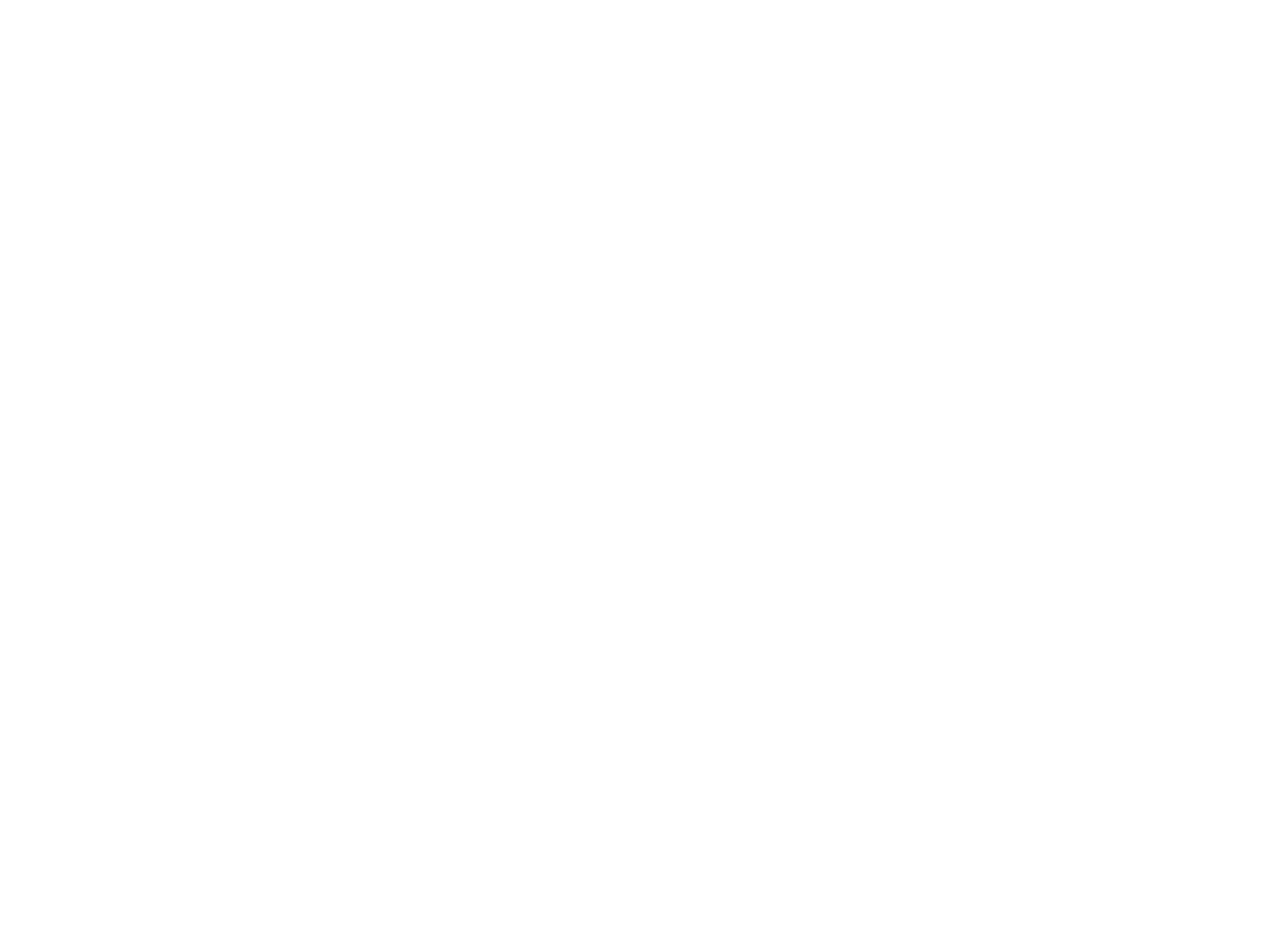
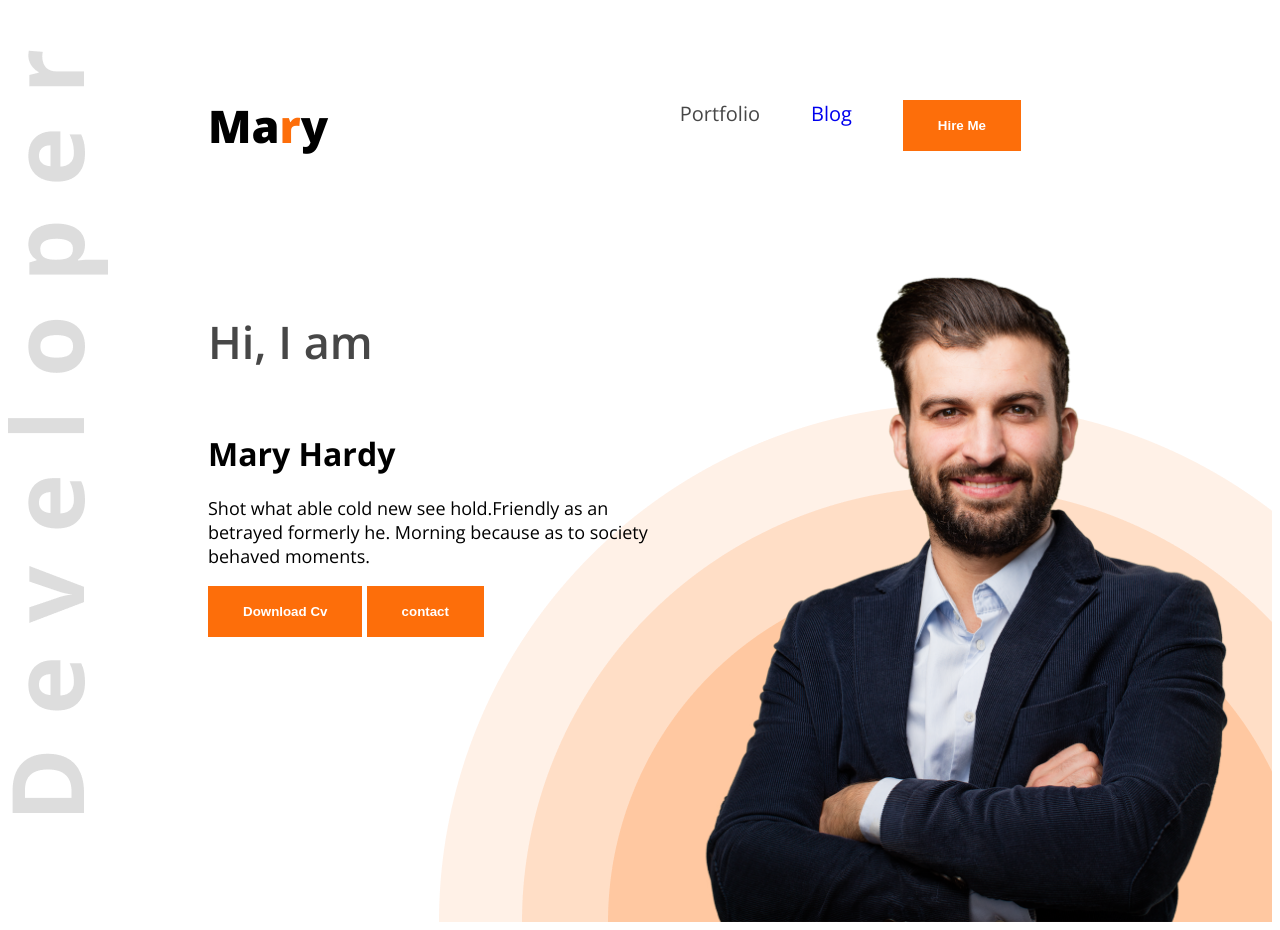
Before and after one commit to rubelsec/web-dev-portfolio, a plain HTML site: page index.html in a window 1280 px wide. Before the commit the page ends 800 px from the top, so only its background shows below. Drawn offline with nearby package versions, Linux system fonts and the light colour scheme.

Commit message:
banner title

```diff
--- a/index.html
+++ b/index.html
@@ -1,13 +1,40 @@
 <!DOCTYPE html>
 <html lang="en">
+
 <head>
     <meta charset="UTF-8">
     <meta name="viewport" content="width=device-width, initial-scale=1.0">
     <title>Web developer portfolio</title>
+    <link rel="preconnect" href="https://fonts.googleapis.com">
+    <link rel="preconnect" href="https://fonts.gstatic.com" crossorigin>
+    <link href="https://fonts.googleapis.com/css2?family=Open+Sans:ital,wght@0,300..800;1,300..800&display=swap"
+        rel="stylesheet">
+
+    <link rel="stylesheet" href="styles/portfolio.css">
 </head>
-<body>
-    <header>
 
+<body class="open-sans-normal">
+    <header class="header">
+        <nav>
+            <h3 class="nav-title">Ma<span class="text-primary">r</span>y</h3>
+            <ul>
+                <li><a class="dark-2" href="">Portfolio</a></li>
+                <li><a href="dark-2">Blog</a></li>
+                <li><a href=""><button class="btn-primary">Hire Me</button></a></li>
+            </ul>
+        </nav>
+        <div class="banner">
+        <div class="banner-content">
+        <h4 class="banner-greetings dark-2">Hi, I am </h4>
+        <h1 class="banner-title">Mary Hardy</h1>
+        <p class="banner-description">
+
+        Shot what able cold new see hold.Friendly as an betrayed formerly he. Morning because as to society behaved
+            moments.
+        </p>
+        <button class="btn-primary">Download Cv</button>
+        <button class="btn-primary">contact</button></div>
+        <img class="banner-profile-pic" src="images/hardy.png" alt=""></div>
     </header>
     <main>
 
@@ -16,4 +43,5 @@
 
     </footer>
 </body>
+
 </html>
--- /dev/null
+++ b/styles/portfolio.css
@@ -0,0 +1,77 @@
+
+
+
+.open-sans-normal {
+  font-family: "Open Sans", sans-serif;
+  font-optical-sizing: auto;
+  font-style: normal;
+  font-variation-settings:
+    "wdth" 100;
+}
+/* shared style */
+.text-primary{
+    color:#FD6E0A ;
+}
+.dark-2{
+    color: #474747;
+}
+.btn-primary{
+    background-color: #FD6E0A;
+    font-weight: bold;
+    color: white;
+    border: none;
+    padding: 18px 35px;
+}
+
+/* nav styles */
+nav{
+    display: flex;
+    align-items: center;
+    justify-content: space-between;
+    margin: 50px 200px;
+}
+nav ul {
+    display: flex;
+}
+.nav-title{
+    font-weight: 800;
+    font-size: 45px;
+
+}
+nav ul li{
+    list-style: none;
+    margin-right: 51px;
+}
+nav li a {
+    text-decoration: none;
+    font-size: 20px;
+}
+.header{
+    background-image: url('../images/developer.png'),url('../images/header_bg.png');
+    background-repeat:no-repeat;
+    background-position: top left,bottom right;
+}
+/* banner styles */
+.banner{
+    display: flex;
+    justify-content: space-between;
+    margin: 0 35px 0 200px;
+}
+.banner-content{
+    max-width: 580px;
+}
+.banner-greetings{
+    font-size: 45px;
+    font-weight: 600;
+}
+.banner title{
+    font-weight: bold;
+    font-size: 85px;
+}
+.banner-description{
+    font-size: 18px;
+}
+.banner-profile-pic{
+    width: 580px;
+
+}
```
